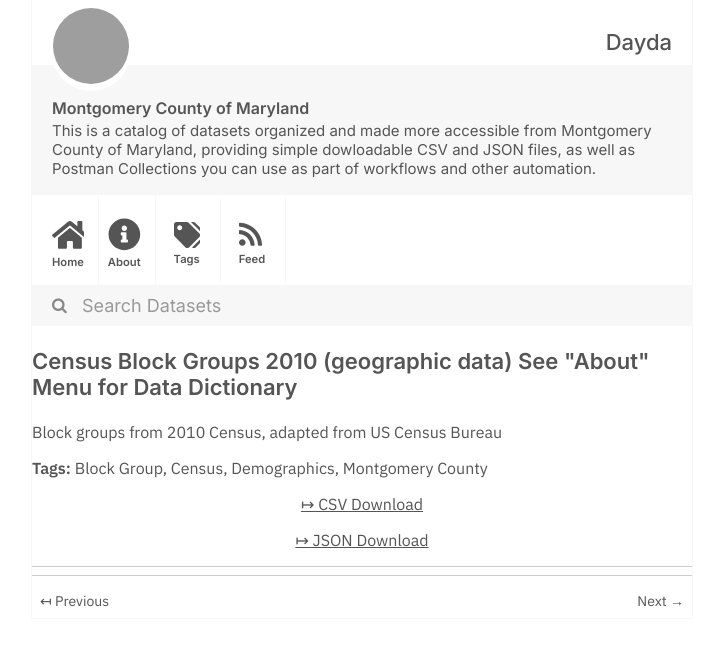
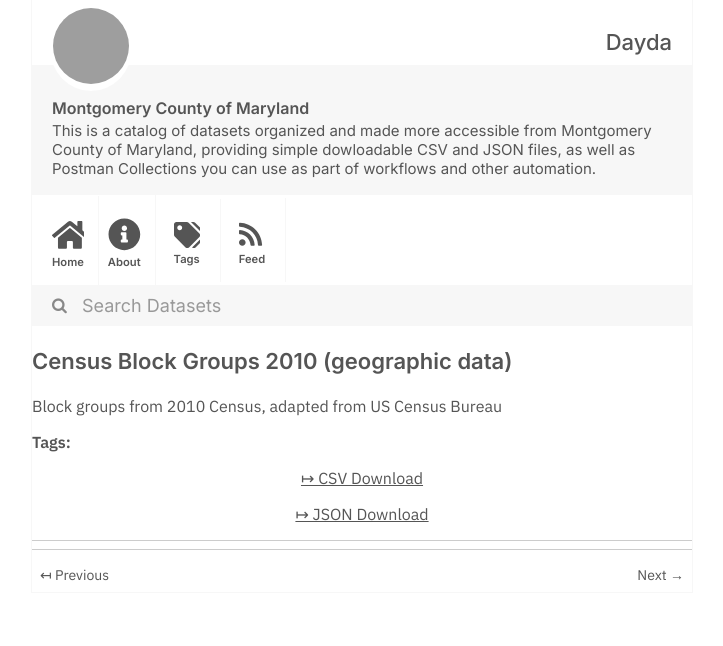
Before and after one commit to dayda-entities/montgomery-county-of-maryland, a Jekyll site: the page built from _posts/2020-11-10-census-block-groups-2010-geogr.md, in a window 1280 px wide, cut to the strip 0-646 px from the top of the page. Shown: the whole strip, without its empty margins (278-1001 px from the left). Built offline with Jekyll 4.4.1, drawn with Linux system fonts in a browser that asks for light colours; grey boxes are pictures that could not be loaded.

Commit message:
Publish Data

```diff
--- a/_posts/2020-11-10-census-block-groups-2010-geogr.md
+++ b/_posts/2020-11-10-census-block-groups-2010-geogr.md
@@ -1,22 +1,16 @@
 ---
-title: >-
-  Census Block Groups 2010 (geographic data) See "About" Menu for Data
-  Dictionary
-created: '2020-11-10T16:58:09.154461'
-modified: '2020-11-10T16:58:09.154468'
+title: Census Block Groups 2010 (geographic data)
+created: '2020-11-10T16:58:30.015116'
+modified: '2020-11-10T16:58:30.015127'
 state: active
 type: dataset
-tags:
-  - Block Group
-  - Census
-  - Demographics
-  - Montgomery County
+tags: []
 groups:
   - Local Government
 csv_url: >-
-  https://data.montgomerycountymd.gov/api/views/533j-7i97/rows.csv?accessType=DOWNLOAD
+  https://data.montgomerycountymd.gov/api/views/y2z8-tsry/rows.csv?accessType=DOWNLOAD
 json_url: >-
-  https://data.montgomerycountymd.gov/api/views/533j-7i97/rows.json?accessType=DOWNLOAD
+  https://data.montgomerycountymd.gov/api/views/y2z8-tsry/rows.json?accessType=DOWNLOAD
 layout: post
 
 ---
```
